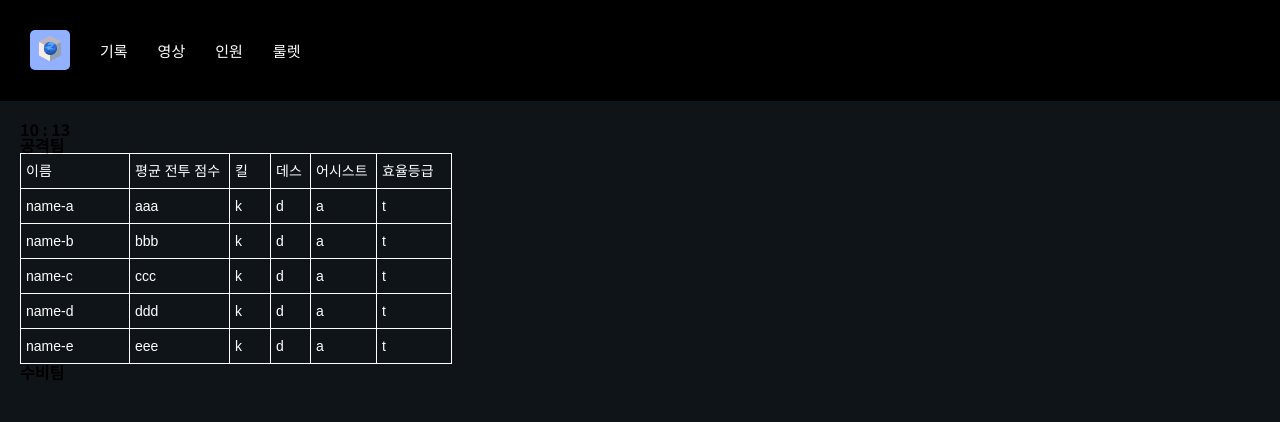
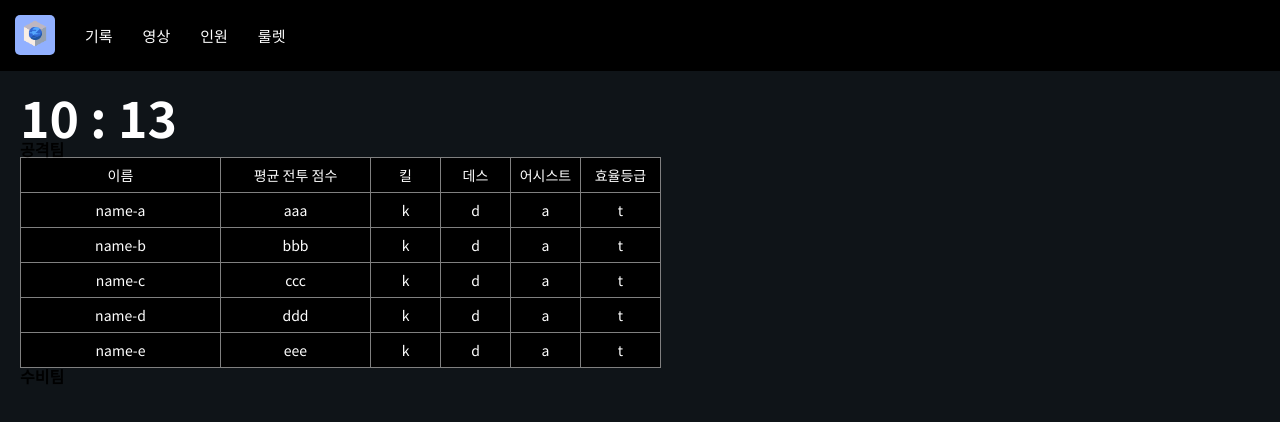
Before and after one commit to seanji1105/valorant_tournament, a plain HTML site: page html/game-log/game-log_table.html in a window 1280 px wide. Drawn offline with Linux system fonts and the light colour scheme.

Commit message:
move html

```diff
--- a/css/components/header.css
+++ b/css/components/header.css
@@ -1,7 +1,7 @@
 .main-header {
   display: flex;
   background-color: black;
-  padding: 30px;
+  padding: 15px;
   align-items: center;
 }
 
--- a/css/screens/game-log.css
+++ b/css/screens/game-log.css
@@ -3,20 +3,18 @@
   border-spacing: 0;
 }
 .tg td {
-  border-color: white;
+  border-color: gray;
   border-style: solid;
   border-width: 1px;
-  font-family: Arial, sans-serif;
   font-size: 14px;
   overflow: hidden;
   padding: 10px 5px;
   word-break: normal;
 }
 .tg th {
-  border-color: white;
+  border-color: gray;
   border-style: solid;
   border-width: 1px;
-  font-family: Arial, sans-serif;
   font-size: 14px;
   font-weight: normal;
   overflow: hidden;
@@ -27,10 +25,17 @@
   color: white;
   text-align: left;
   vertical-align: top;
+  text-align: center;
 }
 .tg .tg-0pky {
   color: white;
-  border-color: inherit;
+  border-color: gray;
   text-align: left;
   vertical-align: top;
+  text-align: center;
 }
+
+.log-main__title {
+  color: white;
+  font-size: 50px;
+}
--- a/game-log/game-log_table.html
+++ b/html/game-log/game-log_table.html
@@ -1,35 +1,38 @@
 <!DOCTYPE html>
 <html lang="en">
   <head>
-    <link rel="shortcut icon" href="../img/logo.png" type="image/x-icon" />
-    <link rel="stylesheet" href="../css/style.css" />
+    <link rel="shortcut icon" href="../../img/logo.png" type="image/x-icon" />
+    <link rel="stylesheet" href="../../css/style.css" />
     <meta charset="UTF-8" />
     <meta name="viewport" content="width=device-width, initial-scale=1.0" />
     <title>발로란트 내전</title>
   </head>
   <body>
     <header class="main-header">
-      <a href="index.html" class="nav-a"
-        ><img src="../img/logo.png" class="header-logo"
+      <a href="../index.html" class="nav-a"
+        ><img src="../../img/logo.png" class="header-logo"
       /></a>
-      <a href="log.html" class="nav-a">기록</a>
-      <a href="video.html" class="nav-a">영상</a>
-      <a href="player.html" class="nav-a">인원</a>
-      <a href="random.html" class="nav-a">룰렛</a>
+      <a href="../log.html" class="nav-a">기록</a>
+      <a href="../video.html" class="nav-a">영상</a>
+      <a href="../player.html" class="nav-a">인원</a>
+      <a href="../random.html" class="nav-a">룰렛</a>
     </header>
     <main class="log-main">
-      <h1>10 : 13</h1>
+      <h1 class="log-main__title">10 : 13</h1>
       <div>
         <div>
           <h1>공격팀</h1>
-          <table class="tg" style="table-layout: fixed; width: 431px">
+          <table
+            class="tg"
+            style="table-layout: fixed; background-color: black"
+          >
             <colgroup>
-              <col style="width: 109px" />
-              <col style="width: 100px" />
-              <col style="width: 41px" />
-              <col style="width: 40px" />
-              <col style="width: 66px" />
-              <col style="width: 75px" />
+              <col style="width: 200px" />
+              <col style="width: 150px" />
+              <col style="width: 70px" />
+              <col style="width: 70px" />
+              <col style="width: 70px" />
+              <col style="width: 80px" />
             </colgroup>
             <thead>
               <tr>
```
Also changed, not shown: html/index.html (renamed from log.html, +3 -11 lines), html/log.html (renamed from index.html, +11 -3 lines), html/player.html (added), html/random.html (added), html/video.html (added).
